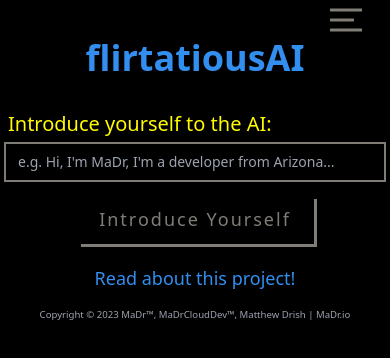
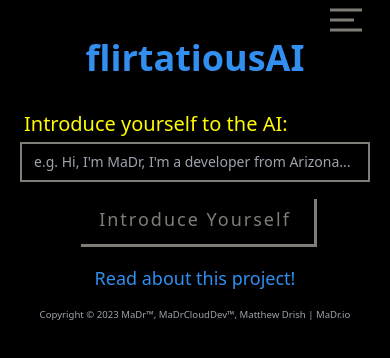
Before and after one commit to MaDrCloudDev/svelteKitOpenAi, a SvelteKit app: page / in a window 390 px wide. Shown: the top 358 px of the page. Built offline with nearby package versions, Linux system fonts and the light colour scheme.

Commit message:
update facade to fit new portfolio styles
update facade to fit new portfolio styles

```diff
--- a/src/routes/+layout.svelte
+++ b/src/routes/+layout.svelte
@@ -10,7 +10,7 @@
 
 <Navbar data bind:sidebar={open} />
 <Sidebar bind:open />
-<div class="max-w-2xl sm:max-w-5xl mx-auto">
+<div class="max-w-2xl sm:max-w-5xl mx-auto px-4">
 	<slot />
 </div>
 <Footer />
```
